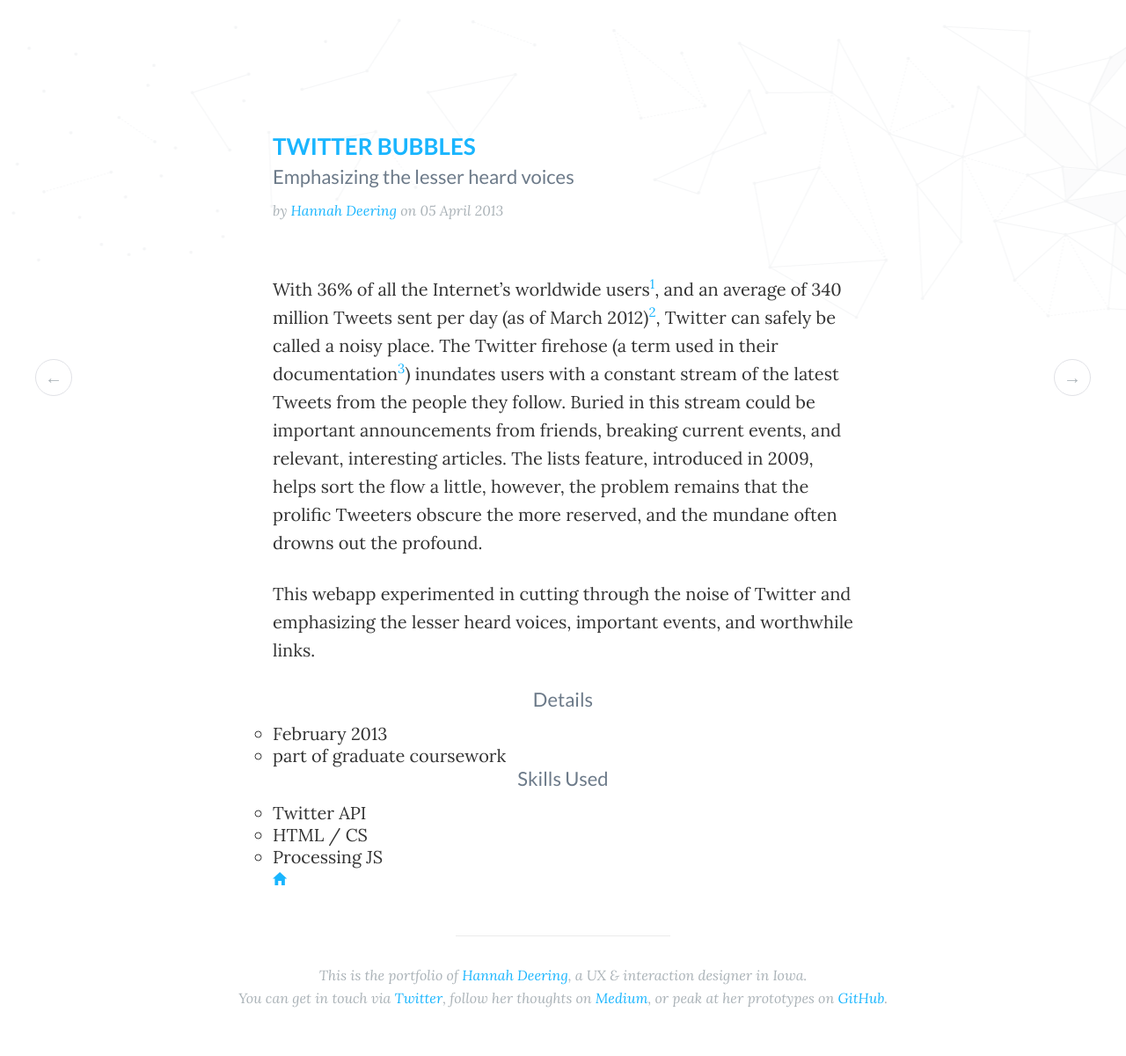
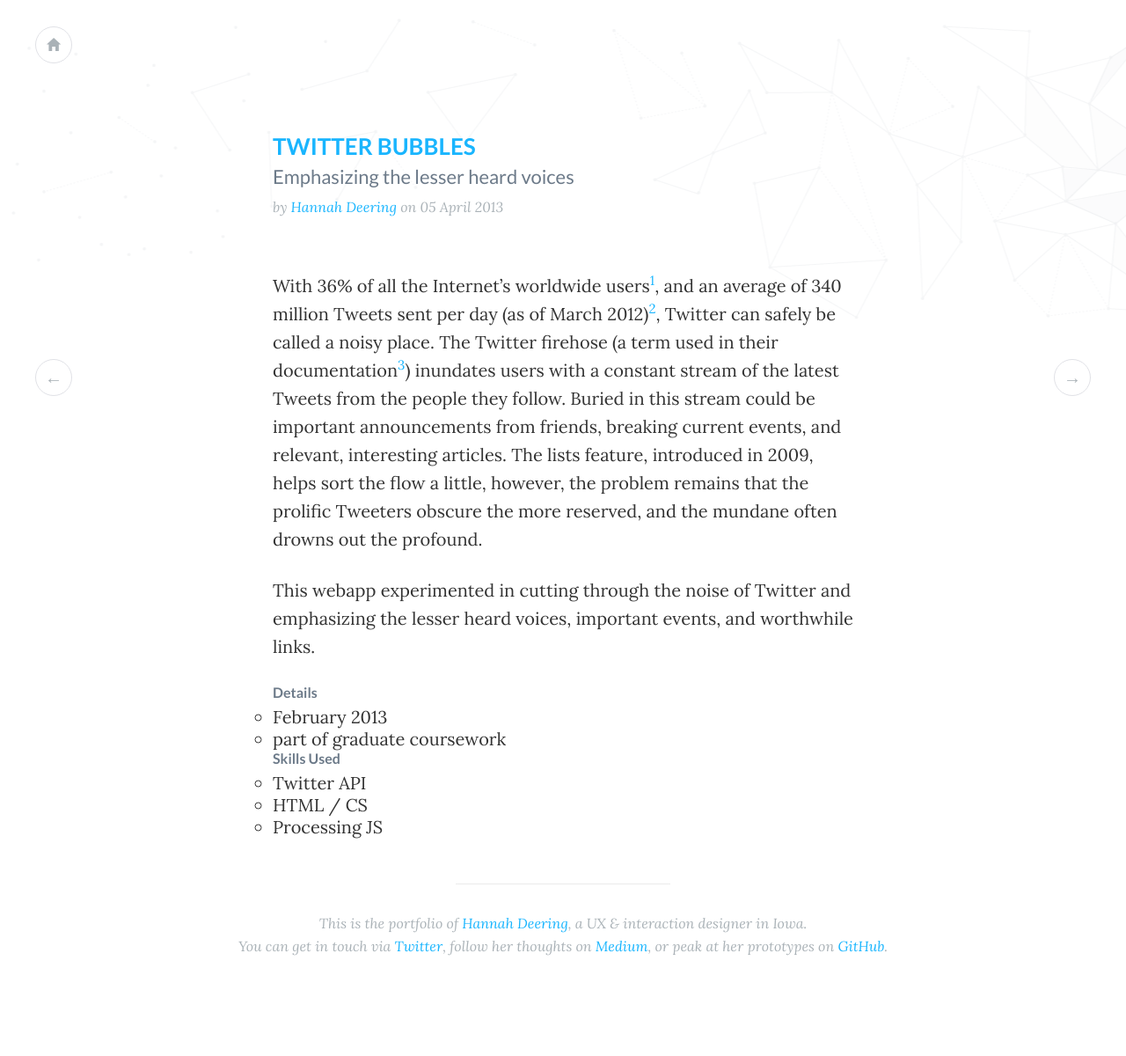
Before and after one commit to hannahd/hannahd.github.io, a Jekyll site: the page built from _posts/2013-04-05-twitter-bubbles.markdown, in a window 1280 px wide. Shown: the whole page at 88% size. Built offline with Jekyll 4.4.1, drawn with Linux system fonts in a browser that asks for light colours; nearby versions of some CDN libraries; after the commit the page ends 1141 px from its top, so only the background shows below that.

Commit message:
Restore styles

```diff
--- a/css/main.css
+++ b/css/main.css
@@ -387,6 +387,7 @@
 h1,
 h2,
 h3,
+blockquote,
 h4,
 h5,
 h6,
@@ -403,37 +404,43 @@
   font-style: italic;
   margin: 1em 0 0.5em; }
 
-h3 {
+h3, blockquote {
   font-size: 150%;
   font-weight: lighter;
   margin: 1.5em 0 0.5em; }
 
 h4, h5, h6 {
-  font-size: 80%;
-  font-weight: bold;
-  text-transform: uppercase;
-  letter-spacing: 3px;
-  margin: 1em 0 0.5em;
-  color: #999999; }
+  text-transform: none;
+  letter-spacing: normal;
+  font-family: "Lato", "Helvetica Neue", Arial, sans-serif;
+  color: #6C7A89;
+  font-weight: normal;
+  font-size: 1.1em;
+  margin: 0 0 .4em; }
 
 h5 {
+  font-size: .8em;
+  font-weight: bold; }
+
+blockquote {
+  margin: 0 0 1.3em 0;
   text-align: center; }
 
-h6 {
-  text-align: right; }
-
 p {
-  margin: 1.3em 0;
+  margin: 0 0 1.3em 0;
   line-height: 1.6; }
 
 small {
-  font-size: 60%; }
+  font-size: 80%; }
 
 ul li {
   list-style-type: circle; }
 
+ol {
+  margin: 0 0 1.3em 0; }
   ol li {
-  list-style-type: decimal; }
+    list-style-type: decimal;
+    margin: .6em 1.4em; }
 
 a {
   color: #19b5fe;
@@ -442,33 +449,8 @@
     color: #0178b0;
     border-bottom: 1px solid #0178b0; }
 
-@font-face {
-  font-family: 'icomoon';
-  src: url("../assets/fonts/icomoon.eot");
-  src: url("../assets/fonts/icomoon.eot?#iefix") format("embedded-opentype"), url("../assets/fonts/icomoon.woff") format("woff"), url("../assets/fonts/icomoon.ttf") format("truetype"), url("../assets/fonts/icomoon.svg#icomoon") format("svg");
-  font-weight: normal;
-  font-style: normal; }
-.icon-twitter, .icon-github, .icon-dribbble, .icon-instagram {
-  font-family: 'icomoon';
-  speak: none;
-  font-style: normal;
-  font-weight: normal;
-  font-variant: normal;
-  text-transform: none;
-  line-height: 1;
-  -webkit-font-smoothing: antialiased; }
-
-.icon-twitter:before {
-  content: "\e002"; }
-
-.icon-github:before {
-  content: "\e003"; }
-
-.icon-dribbble:before {
-  content: "\e004"; }
-
-.icon-instagram:before {
-  content: "\e005"; }
+.lb-data a.lb-close:hover {
+  border-bottom: 0; }
 
 .highlight {
   border: 1px solid #e0e1e6;
@@ -774,7 +756,7 @@
     font-size: 100%;
     text-transform: uppercase;
     color: #19b5fe; }
-  #home h3 {
+  #home h3, #home blockquote {
     font-family: "Lora", Georgia, serif;
     margin: 1em 0; }
 
@@ -1001,14 +983,6 @@
     font-style: normal;
     font-family: "Lato", "Helvetica Neue", Arial, sans-serif;
     margin: 1em 0 0.2em; }
-  section h4, section h5, section h6 {
-    text-transform: none;
-    letter-spacing: normal;
-    font-family: "Lato", "Helvetica Neue", Arial, sans-serif;
-    color: #6C7A89;
-    font-weight: normal;
-    font-size: 1.1em;
-    margin: 0 0 .6em; }
   section .post-meta {
     color: #aab2b7;
     font-size: .8em;
@@ -1016,9 +990,22 @@
     margin: 0; }
   section .post-header {
     margin-bottom: 3em; }
+  section a[data-lightbox] {
+    display: inline-block;
+    margin: 0 10%;
+    padding: .3em;
+    border: 1px solid #e0e1e6;
+    border-radius: 4px;
+    transition: border-color 500ms; }
+    section a[data-lightbox]:hover {
+      border-color: #19b5fe; }
+  section img {
+    width: 100%;
+    border-radius: 4px; }
 
-#prev,
-#next {
+#nav-btns {
+  text-align: center; }
+  #nav-btns #prev, #nav-btns #next, #nav-btns #home {
     position: fixed;
     text-decoration: none;
     background: white;
@@ -1028,48 +1015,48 @@
     border-radius: 100px;
     bottom: 50%;
     color: #aab2b7; }
-  #prev:hover,
-  #next:hover {
+    #nav-btns #prev:hover, #nav-btns #next:hover, #nav-btns #home:hover {
       color: #333; }
     @media (max-width: 942px) {
-    #prev,
-    #next {
+      #nav-btns #prev, #nav-btns #next, #nav-btns #home {
         position: static;
         padding: 0.8em 1em 0.7em;
         margin: 2em 0; } }
-
-#prev {
+  #nav-btns #prev {
     left: 40px; }
     @media (max-width: 942px) {
-    #prev {
+      #nav-btns #prev {
         float: left; } }
-
-#next {
+  #nav-btns #home {
+    left: 40px;
+    top: 30px;
+    bottom: auto;
+    padding: .5em .6em; }
+    @media (max-width: 942px) {
+      #nav-btns #home {
+        display: inline-block; } }
+  #nav-btns #next {
     right: 40px; }
     @media (max-width: 942px) {
-    #next {
+      #nav-btns #next {
         float: right; } }
-
-#prev:active,
-#next:active {
+  #nav-btns #prev:active,
+  #nav-btns #next:active {
     border-color: #19b5fe; }
-
-.nav-title {
+  #nav-btns .nav-title {
     display: none; }
     @media (max-width: 942px) {
-    .nav-title {
+      #nav-btns .nav-title {
         display: inline; } }
-
-.nav-title-prev {
+  #nav-btns .nav-title-prev {
     margin-left: 0.5em;
     margin-right: 0.5em; }
-
-.nav-title-next {
+  #nav-btns .nav-title-next {
     margin-right: 0.5em;
     margin-left: 0.5em; }
-
-#prev:hover .nav-title,
-#next:hover .nav-title {
+  #nav-btns #prev:hover .nav-title,
+  #nav-btns #next:hover .nav-title,
+  #nav-btns #home:hover .nav-title {
     display: inline; }
 
 /*# sourceMappingURL=main.css.map */
```
Also changed, not shown: 2 other files. Lines whose indentation alone changed are shown as unchanged.
